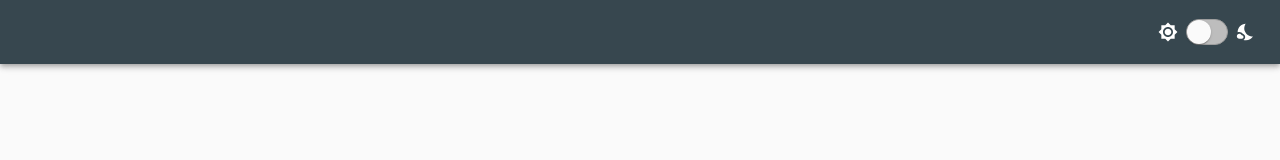
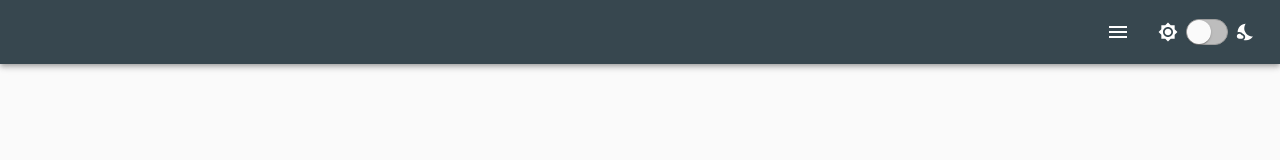
Before and after one commit to stgosm/second-personal-page, a React (Create React App) app: page / in a window 1280 px wide. Shown: the top 160 px of the page. Built offline with nearby package versions, Linux system fonts and the light colour scheme.

Commit message:
Adding menu icon and changing noscript

```diff
--- a/public/index.html
+++ b/public/index.html
@@ -9,7 +9,7 @@
       name="description"
       content="Web site created using create-react-app"
     />
-    <link rel="apple-touch-icon" href="%PUBLIC_URL%/logo192.png" />
+    <link rel="apple-touch-icon" href="%PUBLIC_URL%/favicon.ico" />
     <!--
       manifest.json provides metadata used when your web app is installed on a
       user's mobile device or desktop. See https://developers.google.com/web/fundamentals/web-app-manifest/
@@ -27,7 +27,7 @@
     <title>stgosm | dev</title>
   </head>
   <body>
-    <noscript>You need to enable JavaScript to run this app.</noscript>
+    <noscript>Hello world! I'm Santiago and this is my personal page.</noscript>
     <div id="root"></div>
     <!--
       This HTML file is a template.
--- a/src/components/App.jsx
+++ b/src/components/App.jsx
@@ -115,6 +115,9 @@ function App() {
           <CssBaseline/>
           <AppBar position="static" color="primary">
             <Toolbar className={classes.menuToolbar}>
+              <IconButton edge="start" className={classes.menuButton} color="inherit" aria-label="menu">
+                <MenuIcon />
+              </IconButton>
               <Grid component="label" container className={classes.gridTheme} alignItems="center" >
                 <Grid item className={classes.gridItemTheme}><Brightness7Icon style={{ fontSize: 20 }} /></Grid>
                 <Grid item className={classes.gridItemTheme}><ThemeSwitch checked={darkMode} onChange={() => setDarkMode(!darkMode)}/></Grid>
```
Also changed, not shown: 1 other file (tests, documents, lock files or other folders).
